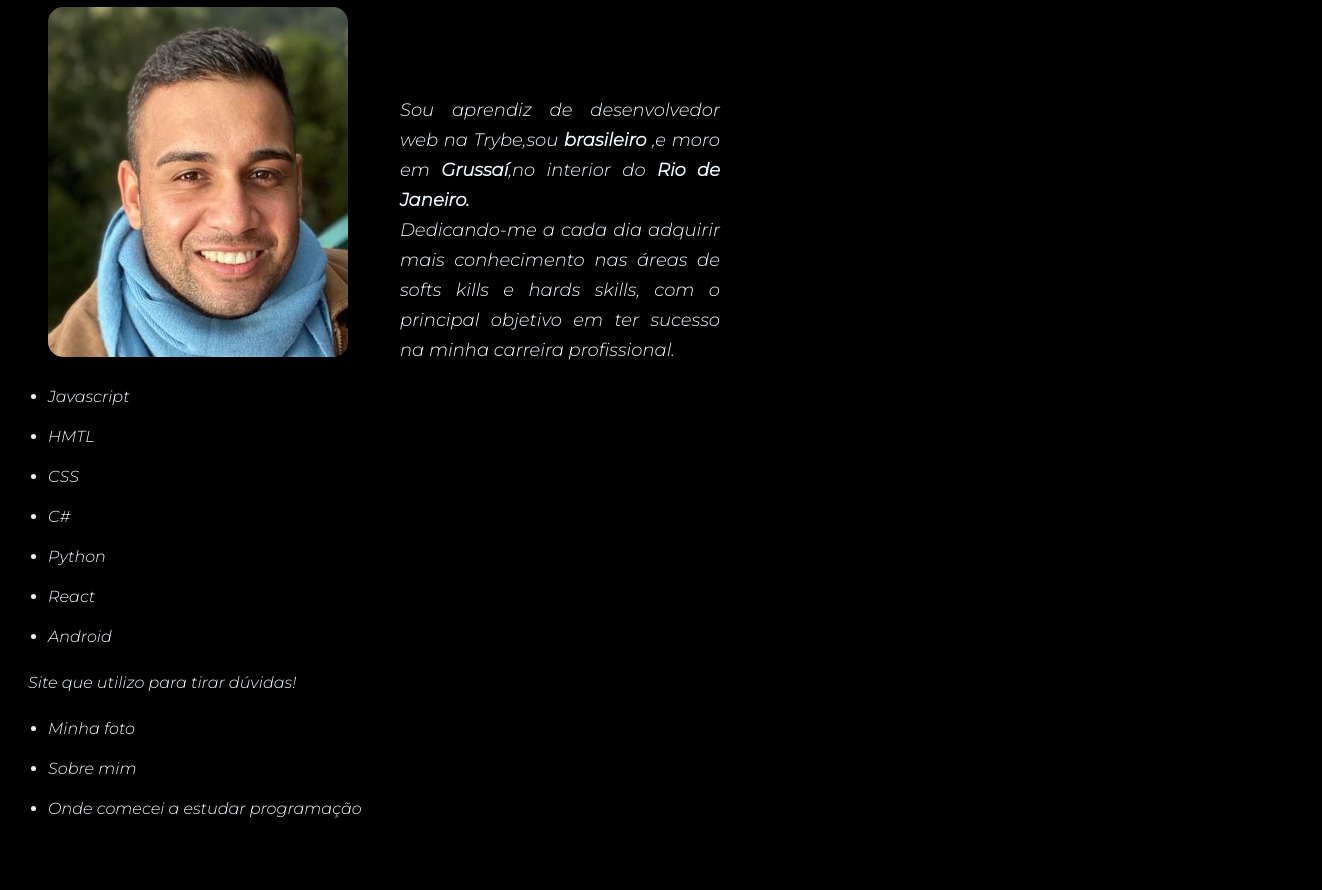
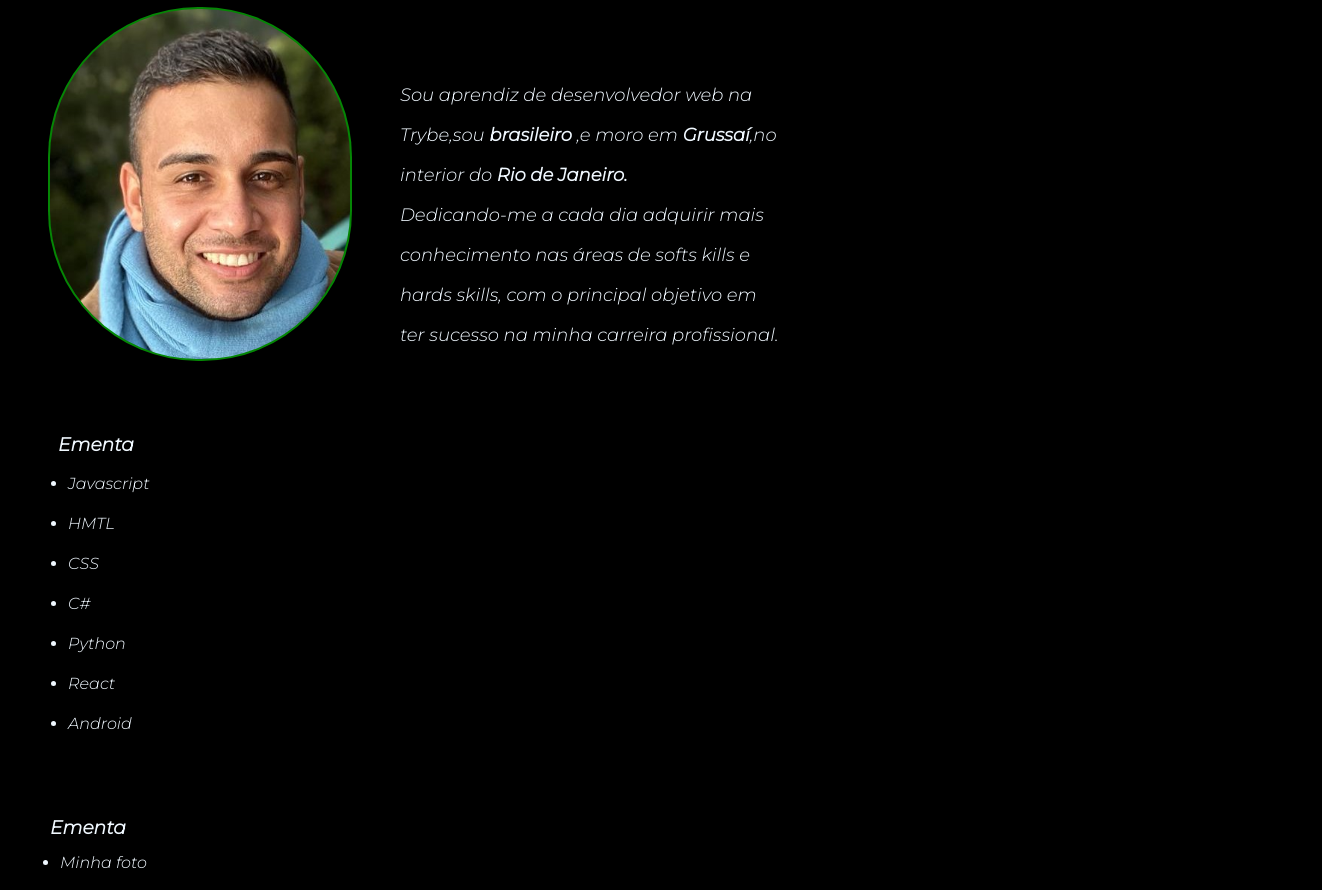
Before and after one commit to netoMendes21/netoMendes21.github.io, a plain HTML site: page index.html in a window 1280 px wide. Shown: the part 73-963 px from the top of the page, 1322 px wide, since content can reach past the window. Before the commit the page ends 918 px from the top, so only its background shows below. Drawn offline with Linux system fonts and the light colour scheme.

Commit message:
Posicionando elementos

```diff
--- a/index.html
+++ b/index.html
@@ -10,16 +10,17 @@
 </head>
 <body>
 
-    <header><h1>José Luiz Medeiros Mendes Neto</h1></header>
+    <h1>José Luiz Medeiros Mendes Neto</h1>
 
     <img id="foto" src="Neto.jpeg" alt="Aproveitando a Lua de Mel">
 
-<div id="text">
+    <div id="text">
     <p id="Neto">Sou aprendiz de desenvolvedor web na Trybe,sou <b>brasileiro</b> ,e moro em <b>Grussaí</b>,no interior do <b>Rio de Janeiro.</b>  <br>
     Dedicando-me a cada dia adquirir mais conhecimento nas áreas de softs kills e hards skills, com o principal objetivo em ter sucesso na minha carreira profissional.
     </p>
-</div>
+</div><br><br>
 
+    <h3>Ementa</h3>
 <ul>
     <li>Javascript</li>
     <li>HMTL</li>
@@ -32,11 +33,11 @@
 
 <a id="site" href="https://stackoverflow.com/" target="_blank">Site que utilizo para tirar dúvidas!</a>
 
+    <h3 id="ementa">Ementa</h3>
 <ul class="link">
     <li><a href="#foto">Minha foto</a></li>
     <li><a href="#Neto">Sobre mim</a></li>
     <li><a href="https://www.betrybe.com/" target="_blank">Onde comecei a estudar programação</a></li>
-
 </ul>
 
 
--- a/style.css
+++ b/style.css
@@ -1,13 +1,30 @@
         body {
-            background-color: black;
+            background-color:black;
             font-family: Montserrat;
-            font-weight: 200;
         }
 
         h1 {
             color: aliceblue;
             font-style:oblique;
             font-family: fantasy;
+            text-align: center;
+        }
+
+        #foto {
+            border-radius: 150px;
+            width: 300px;
+            height: 350px;
+            margin-left: 40px;
+            background-color: rgb(5, 134, 5);
+            padding: 2px;
+
+        }
+
+        h3 {
+            color: aliceblue;
+            position: relative;
+            left: 50px;
+            top: 30px;
         }
 
         #text {
@@ -16,10 +33,10 @@
             font-style: italic;
             position: absolute;
             left: 400px;
-            top: 150px;
-            line-height: 30px;
-            width: 25%;
-            text-align: justify;
+            top: 130px;
+            line-height: 40px;
+            width: 380px;
+            text-align:left;
         }
 
         ul {
@@ -27,26 +44,34 @@
             font-size: 16px;
             line-height: 40px;
             text-decoration: none;
+            position: relative;
+            top: 20px;
+            left: 20px;
         }
 
         #site {
             font-size: 16px;
             line-height: 20px;
-            margin-left: 20px;
+            top: 130%;
+            position: absolute;
+            left: 40px;
         }
 
         .link {
             line-height: 40px;
+            height: 50;
+            position: absolute;
+            top: 900px;
         }
 
-       #foto {
-        border-radius: 15px;
-        width: 300px;
-        height: 350px;
-        margin-left: 40px;
-       }
+        a {
+            text-decoration: none;
+            color: aliceblue;
+            height: 40px;
+            position: relative;
+        }
 
-       a {
-        text-decoration: none;
-        color: aliceblue;
-       }
+        #ementa {
+            position: absolute;
+            top:  870px;
+        }
```
